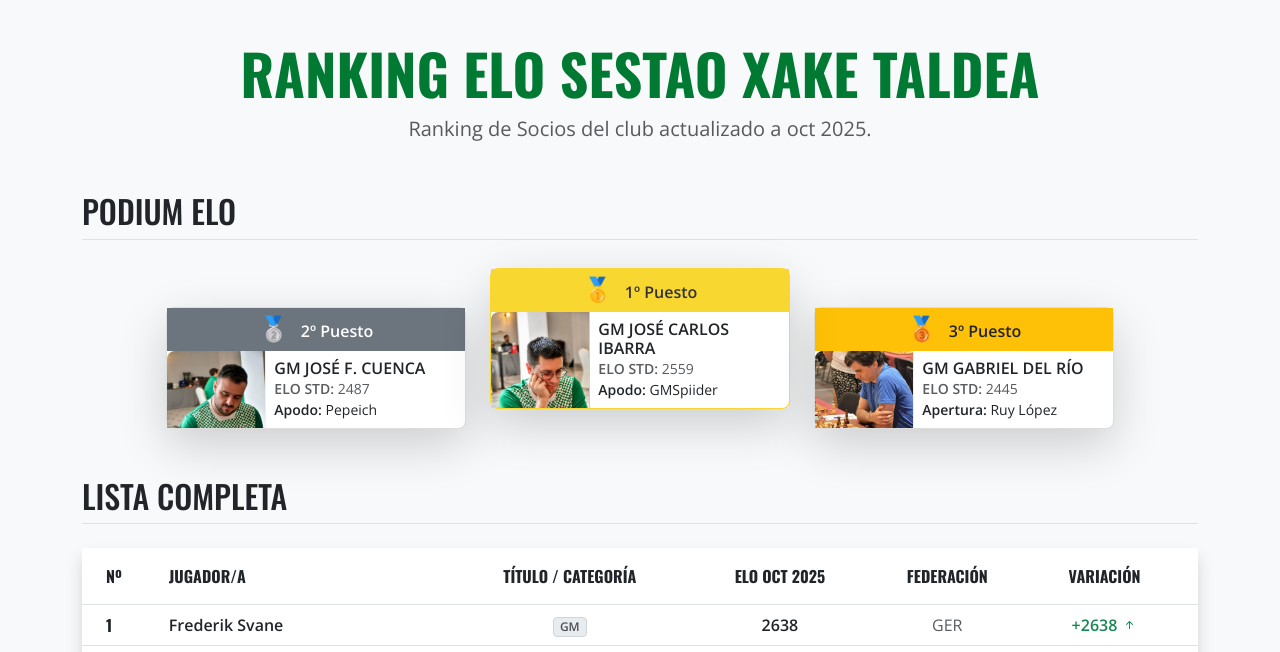
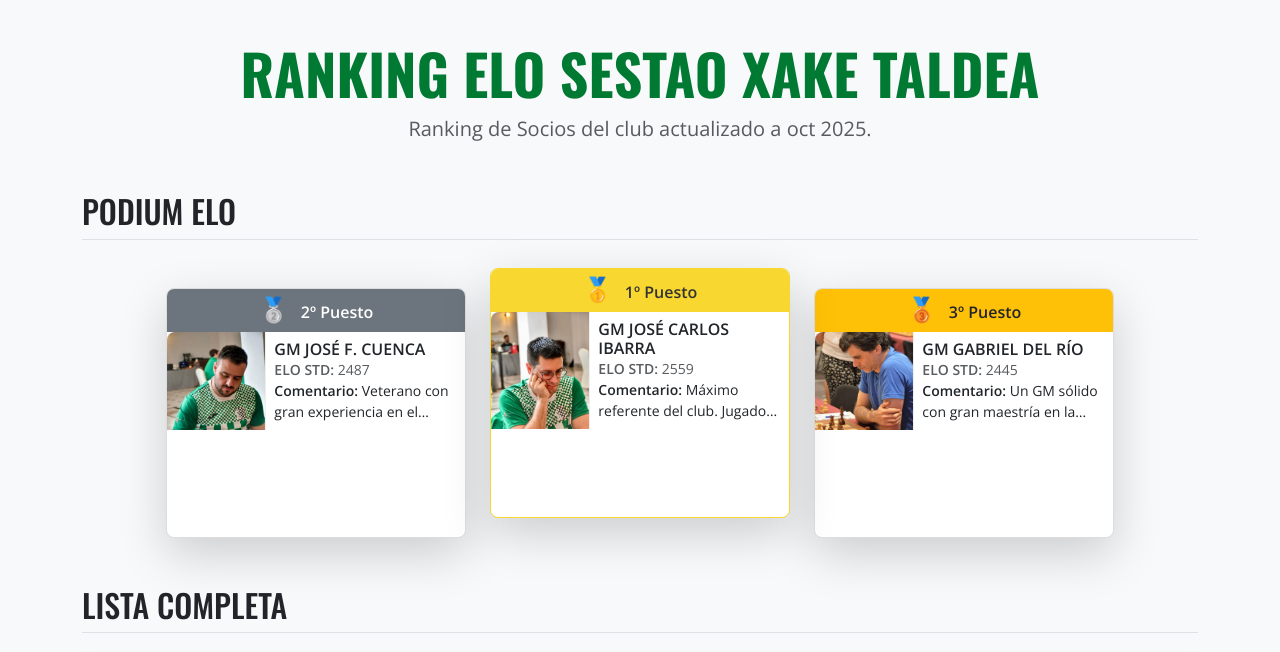
Before and after one commit to clubajedrezsestaodev/sestaoxaketaldea, a plain HTML site: page jugadores2.html in a window 1280 px wide. Shown: the part 85-737 px from the top of the page. Drawn offline with nearby package versions, Linux system fonts and the light colour scheme; no server answers.

Commit message:
Evolución de la versión 2 de la página de jugadores

```diff
--- a/jugadores2.html
+++ b/jugadores2.html
@@ -41,47 +41,65 @@
             align-items: flex-end;
             gap: 1.5rem;
             margin-bottom: 3rem;
+            flex-wrap: wrap;
         }
+
         .podium-card {
             background: #fff;
             border: 1px solid #ddd;
             border-radius: 8px;
             box-shadow: 0 4px 15px rgba(0, 0, 0, 0.1);
             transition: transform 0.3s ease, box-shadow 0.3s ease;
+
+            /* CLAVE: Altura y Ancho fijos */
             width: 300px;
-            height: fit-content;
-            padding: 0; /* Quitamos padding del card para controlarlo dentro del row */
+            height: 250px;
+            overflow: hidden; /* Oculta cualquier cosa que se salga de la tarjeta */
+
+            padding: 0;
+            z-index: 10;
         }
         .podium-card:hover {
             transform: translateY(-5px);
             box-shadow: 0 6px 20px rgba(0, 0, 0, 0.15);
         }
 
-        /* Contenedor de la foto: CLAVE para uniformidad y estructura lateral */
-        .podium-photo-box {
-            height: 150px; /* Reducimos la altura para que ocupe menos verticalmente */
-            background-size: cover;
-            background-position: center top;
-            background-repeat: no-repeat;
-            border-top-left-radius: 8px;
-
-            /* Aseguramos que la foto se vea bien en el espacio asignado (4/12 de la tarjeta) */
-            width: 100%;
-            border-right: 1px solid #eee;
-        }
-
-        /* Estilos para el Nº 1 */
+        /* Estilos para el Nº 1: Eleva la tarjeta para el efecto Podium */
         .podium-card.rank-1 {
             transform: translateY(-20px);
             border-color: #f7d730;
             box-shadow: 0 0 0 5px rgba(247, 215, 48, 0.5);
+            z-index: 20;
         }
         .podium-card.rank-1 .card-header {
             background-color: #f7d730;
             color: #333;
         }
-        .podium-card.rank-1 .podium-photo-box {
-             border-right-color: #f7d730;
+
+        /* Contenedor de la foto: CLAVE para uniformidad (Background Image) */
+        .podium-photo-box {
+            height: 100%; /* Ocupa el 100% de la altura de la columna */
+            background-size: cover;
+            background-position: center top;
+            background-repeat: no-repeat;
+            border-top-left-radius: 8px;
+            width: 100%;
+            border-right: 1px solid #eee;
+        }
+
+        /* Contenedor de texto con control de líneas */
+        .podium-text-content {
+            height: 100%;
+            display: flex;
+            flex-direction: column;
+            justify-content: flex-start;
+        }
+        /* CLAVE: Limitar el número de líneas para la descripción del jugador */
+        .podium-text-content .card-text.description {
+            overflow: hidden;
+            display: -webkit-box;
+            -webkit-line-clamp: 2; /* Máximo 2 líneas de descripción */
+            -webkit-box-orient: vertical;
         }
 
 
@@ -98,6 +116,7 @@
             }
             .podium-card {
                 width: 90%;
+                height: auto; /* Dejamos que el alto sea automático en móvil */
                 transform: none !important;
                 margin-bottom: 1rem;
             }
@@ -133,13 +152,13 @@
                         <div class="podium-photo-box h-100" style="background-image: url('assets/cuenca.jpg');"></div>
                     </div>
                     <div class="col-8">
-                        <div class="p-2">
+                        <div class="podium-text-content p-2">
                             <h6 class="card-title fw-bold mb-0 text-uppercase">GM JOSÉ F. CUENCA</h6>
                             <p class="card-text small text-muted mb-0">
                                 <span class="fw-bold">ELO STD:</span> 2487
                             </p>
-                            <p class="card-text small">
-                                <span class="fw-bold">Apodo:</span> Pepeich
+                            <p class="card-text small description">
+                                <span class="fw-bold">Comentario:</span> Veterano con gran experiencia en el tablero y repertorio sólido.
                             </p>
                         </div>
                     </div>
@@ -155,13 +174,13 @@
                         <div class="podium-photo-box h-100" style="background-image: url('assets/ibarra.jpg');"></div>
                     </div>
                     <div class="col-8">
-                        <div class="p-2">
+                        <div class="podium-text-content p-2">
                             <h6 class="card-title fw-bold mb-0 text-uppercase">GM JOSÉ CARLOS IBARRA</h6>
                             <p class="card-text small text-muted mb-0">
                                 <span class="fw-bold">ELO STD:</span> 2559
                             </p>
-                            <p class="card-text small">
-                                <span class="fw-bold">Apodo:</span> GMSpiider
+                            <p class="card-text small description">
+                                <span class="fw-bold">Comentario:</span> Máximo referente del club. Jugador de estilo agresivo y muy creativo.
                             </p>
                         </div>
                     </div>
@@ -177,13 +196,13 @@
                         <div class="podium-photo-box h-100" style="background-image: url('assets/jugador_placeholder.jpg');"></div>
                     </div>
                     <div class="col-8">
-                        <div class="p-2">
+                        <div class="podium-text-content p-2">
                             <h6 class="card-title fw-bold mb-0 text-uppercase">GM Gabriel del Río</h6>
                             <p class="card-text small text-muted mb-0">
                                 <span class="fw-bold">ELO STD:</span> 2445
                             </p>
-                            <p class="card-text small">
-                                <span class="fw-bold">Apertura:</span> Ruy López
+                            <p class="card-text small description">
+                                <span class="fw-bold">Comentario:</span> Un GM sólido con gran maestría en la fase final de la partida.
                             </p>
                         </div>
                     </div>
```
